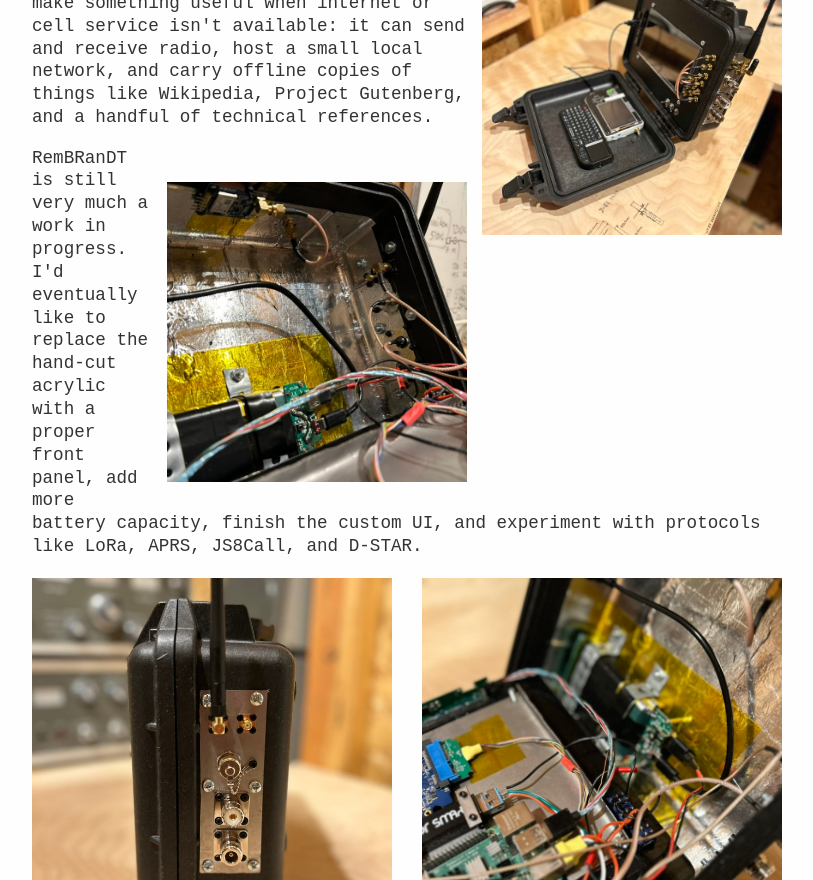
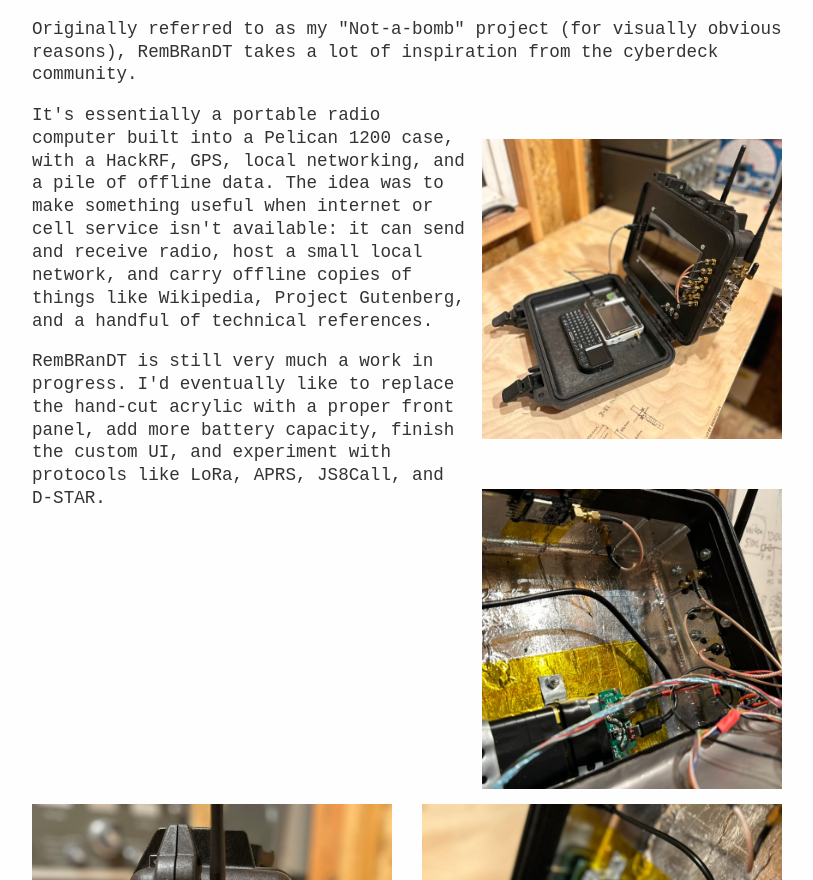
Before and after one commit to tyndalestutz/tyndalestutz.github.io, a plain HTML site: page projects.html in a window 1280 px wide. Shown: the part 1920-2800 px from the top of the page, without its empty margins (233-1046 px from the left). Drawn offline with nearby package versions, Linux system fonts and the light colour scheme; some packages are replaced by stand-ins of ours; a script that the page names is missing.

Commit message:
fix floating images

```diff
--- a/assets/style.css
+++ b/assets/style.css
@@ -213,6 +213,10 @@ img {
     height: auto;
 }
 
+.rembrandt-float {
+    clear: right;
+}
+
 .optomechanics-right-image {
     width: 35%;
     max-width: 250px;
@@ -233,6 +237,7 @@ img {
 }
 
 .image-pair {
+    clear: both;
     display: flex;
     justify-content: space-between;
     gap: 15px;
--- a/projects.html
+++ b/projects.html
@@ -65,9 +65,6 @@
             <p>
                 My ongoing work involves modeling the optical elements for comparison between theoretical and experimental results, as well as building a high-speed, dual-EOM-based polarimeter for increased control bandwidth.
             </p>
-
-
-            </p>
             <div class="image-pair">
                 <img src="assets/images/hybrid_2xPZT-current.drawio.png" alt="" class="side-by-side-image">
                 <img src="assets/images/fsot-2.jpeg" alt="" class="side-by-side-image">
@@ -101,7 +98,7 @@
                 Originally referred to as my "Not-a-bomb" project (for visually obvious reasons), RemBRanDT takes a lot of inspiration from the cyberdeck community.
             </p>
 
-            <div class="right-justify">
+            <div class="right-justify rembrandt-float">
                 <img src="assets/images/rembrandt-1.jpg" alt="RemBRanDT 1" class="rembrandt-right-image">
             </div>
 
@@ -109,7 +106,7 @@
                 It's essentially a portable radio computer built into a Pelican 1200 case, with a HackRF, GPS, local networking, and a pile of offline data. The idea was to make something useful when internet or cell service isn't available: it can send and receive radio, host a small local network, and carry offline copies of things like Wikipedia, Project Gutenberg, and a handful of technical references.
             </p>
 
-            <div class="right-justify">
+            <div class="right-justify rembrandt-float">
                 <img src="assets/images/rembrandt-2.jpeg" alt="RemBRanDT 2" class="rembrandt-right-image">
             </div>
 
```
